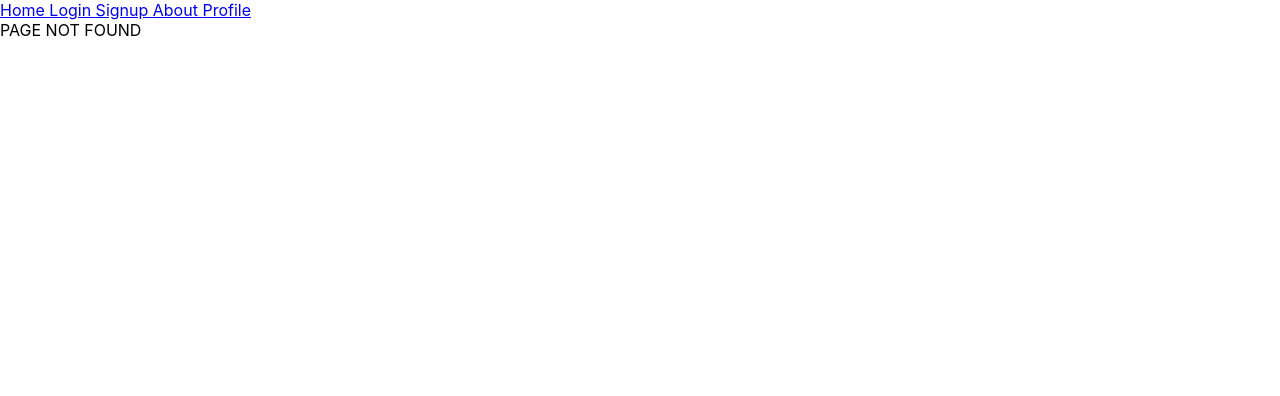
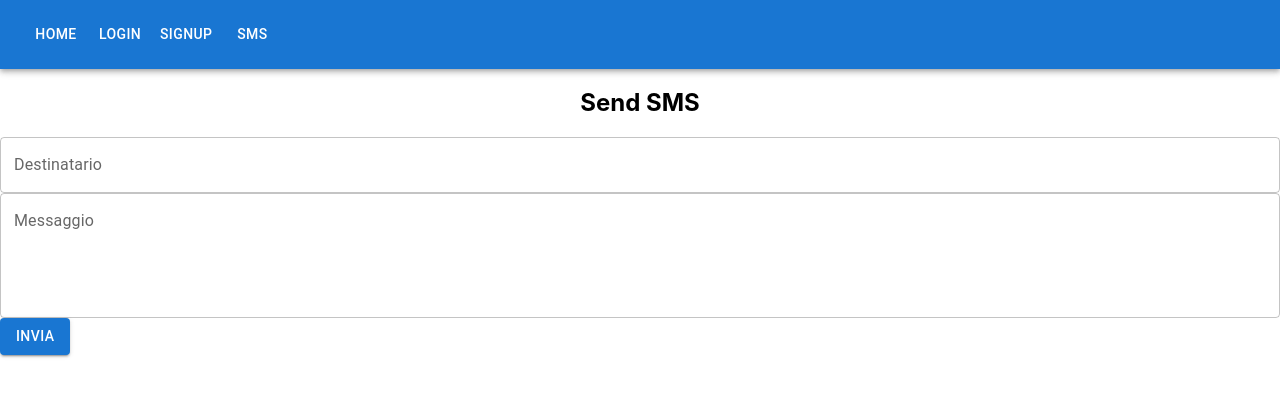
Before and after one commit to FedBio01/sms-campaigns-frontend, a React (Create React App) app: page /sms in a window 1280 px wide. Before the commit this address had no page. Shown: the top 396 px of the page. Built offline with nearby package versions, Linux system fonts and the light colour scheme; sample sign-in values are in the browser's storage.

Commit message:
form sms funzionante

```diff
--- a/src/App.js
+++ b/src/App.js
@@ -1,5 +1,5 @@
 import './App.css';
-import {BrowserRouter as Router, Routes, Route, Link } from 'react-router-dom'
+import {BrowserRouter as Router, Routes, Route} from 'react-router-dom'
 //import React, {useState} from "react";
 import Home from './Pages/Home';
 import Login from './Pages/Login/Login';
@@ -7,6 +7,8 @@
 import About from './Pages/About';
 import Profile from './Pages/Profile';
 import SignUp from './Pages/SignUp/Signup';
+import Sms from './Pages/Sms.js';
+import Navbar from './Components/navbar.js';
 
 function App() {
 
@@ -16,17 +18,13 @@
   }*/
   //else{
     return <Router>
-    <nav>
-      <Link to="/"> Home </Link>
-      <Link to="/login"> Login </Link>
-      <Link to="/signup"> Signup </Link>
-      <Link to="/about"> About </Link>
-      <Link to="/profile"> Profile </Link>
-    </nav>
+    <Navbar />
     <Routes>
       <Route path="/" element={<Home />} />
+      <Route path="/Home" element={<Home />} />
       <Route path="/login" element={<Login />} />
       <Route path="/signup" element={<SignUp />} />
+      <Route path="/sms" element={<Sms />} />
       <Route path="/profile/:username" element={<Profile />} />
       <Route path="/about" element={<About />} />
       <Route path="*" element={<ErrorPage />} />
--- /dev/null
+++ b/src/Components/navbar.js
@@ -0,0 +1,101 @@
+import * as React from 'react';
+import AppBar from '@mui/material/AppBar';
+import Box from '@mui/material/Box';
+import Toolbar from '@mui/material/Toolbar';
+import IconButton from '@mui/material/IconButton';
+import Typography from '@mui/material/Typography';
+import Menu from '@mui/material/Menu';
+import Container from '@mui/material/Container';
+import Button from '@mui/material/Button';
+import MenuItem from '@mui/material/MenuItem';
+import AdbIcon from '@mui/icons-material/Adb';
+import {useNavigate} from "react-router-dom";
+
+const pages = ['Home', 'Login', 'Signup', 'Sms'];
+
+function ResponsiveAppBar() {
+  const [anchorElNav, setAnchorElNav] = React.useState(null);
+  const navigate = useNavigate();
+
+  const handleOpenNavMenu = (event) => {
+    setAnchorElNav(event.currentTarget);
+  };
+
+  const handleCloseNavMenu = () => {
+    setAnchorElNav(null);
+  };
+
+  return (
+    <AppBar position="static">
+      <Container maxWidth="xl">
+        <Toolbar disableGutters>
+          <Box sx={{ flexGrow: 1, display: { xs: 'flex', md: 'none' } }}>
+            <IconButton
+              size="large"
+              aria-label="account of current user"
+              aria-controls="menu-appbar"
+              aria-haspopup="true"
+              onClick={handleOpenNavMenu}
+              color="inherit"
+            >
+            </IconButton>
+            <Menu
+              id="menu-appbar"
+              anchorEl={anchorElNav}
+              anchorOrigin={{
+                vertical: 'bottom',
+                horizontal: 'left',
+              }}
+              keepMounted
+              transformOrigin={{
+                vertical: 'top',
+                horizontal: 'left',
+              }}
+              open={Boolean(anchorElNav)}
+              onClose={handleCloseNavMenu}
+              sx={{
+                display: { xs: 'block', md: 'none' },
+              }}
+            >
+              {pages.map((page) => (
+                <MenuItem key={page} onClick={handleCloseNavMenu}>
+                  <Typography textAlign="center">{page}</Typography>
+                </MenuItem>
+              ))}
+            </Menu>
+          </Box>
+          <AdbIcon sx={{ display: { xs: 'flex', md: 'none' }, mr: 1 }} />
+          <Typography
+            variant="h5"
+            noWrap
+            component="a"
+            href=""
+            sx={{
+              mr: 2,
+              display: { xs: 'flex', md: 'none' },
+              flexGrow: 1,
+              fontFamily: 'monospace',
+              fontWeight: 700,
+              letterSpacing: '.3rem',
+              color: 'inherit',
+              textDecoration: 'none',
+            }}
+          >
+          </Typography>
+          <Box sx={{ flexGrow: 1, display: { xs: 'none', md: 'flex' } }}>
+            {pages.map((page) => (
+              <Button
+                key={page}
+                onClick={() => {navigate('/'+page)}}
+                sx={{ my: 2, color: 'white', display: 'block' }}
+              >
+                {page}
+              </Button>
+            ))}
+          </Box>
+        </Toolbar>
+      </Container>
+    </AppBar>
+  );
+}
+export default ResponsiveAppBar;
--- /dev/null
+++ b/src/Components/withAuth.js
@@ -0,0 +1,17 @@
+import { Navigate } from 'react-router-dom';
+
+
+
+const withAuth = (Component) => {
+    const AuthRoute = () => {
+        const isAuth = !!localStorage.getItem("token")
+        if(isAuth) {
+            return <Component />
+        } else {
+            return <Navigate to="/login"/>;
+        }
+    };
+    return AuthRoute
+}
+
+export default withAuth;
--- a/src/Pages/About.js
+++ b/src/Pages/About.js
@@ -1,5 +1,6 @@
 import React from "react";
 import {useNavigate} from "react-router-dom";
+import withAuth from '../Components/withAuth';
 
 function About (){
     let navigate = useNavigate();
@@ -12,4 +13,4 @@
     );
 }
 
-export default About;
+export default withAuth(About);
--- a/src/Pages/Home.js
+++ b/src/Pages/Home.js
@@ -1,4 +1,5 @@
 import React from "react";
+
 
 function Home (){
     return <div>THIS IS THE HOME PAGE</div>
--- a/src/Pages/Login/Login.js
+++ b/src/Pages/Login/Login.js
@@ -8,7 +8,7 @@
 import "./login.css"
 
 async function loginUser(credentials) {
-    return fetch('http://10.200.200.6:4000/api/signin', {
+    return fetch('http://10.200.200.7:4000/api/signin', {
       method: 'POST',
       headers: {
         'Content-Type': 'application/json'
--- /dev/null
+++ b/src/Pages/Sms.js
@@ -0,0 +1,59 @@
+import withAuth from '../Components/withAuth';
+
+import React, { useState } from 'react';
+import { TextField, Button } from '@mui/material';
+
+function MessageForm() {
+  const [destinationNumber, setDestinationNumber] = useState('');
+  const [message, setMessage] = useState('');
+  const token = localStorage.getItem('token')
+  let fields = {destinationNumber,message}
+
+
+  const handleSubmit = async e => {
+    e.preventDefault();
+    fetch('http://10.200.200.7:4000/api/sendsms', {
+        method: 'POST',
+        headers: {
+            'Content-Type': 'application/json',
+            Authorization: 'Bearer '+token
+        },
+        body: JSON.stringify(fields)
+    })
+    .then((data) => {
+        console.log(data.text)
+    })
+    .catch((error) => {
+        console.error(error)
+    })
+  };
+
+  return (
+    <form onSubmit={handleSubmit}>
+        <h2>Send SMS</h2>
+      <TextField
+        label="Destinatario"
+        value={destinationNumber}
+        onChange={(event) => {
+            setDestinationNumber(event.target.value);
+          }}
+        fullWidth
+      />
+      <TextField
+        label="Messaggio"
+        value={message}
+        onChange={(event) => {
+            setMessage(event.target.value);
+          }}
+        multiline
+        rows={4}
+        fullWidth
+      />
+      <Button variant="contained" type="submit">
+        Invia
+      </Button>
+    </form>
+  );
+}
+
+export default withAuth(MessageForm);
```
